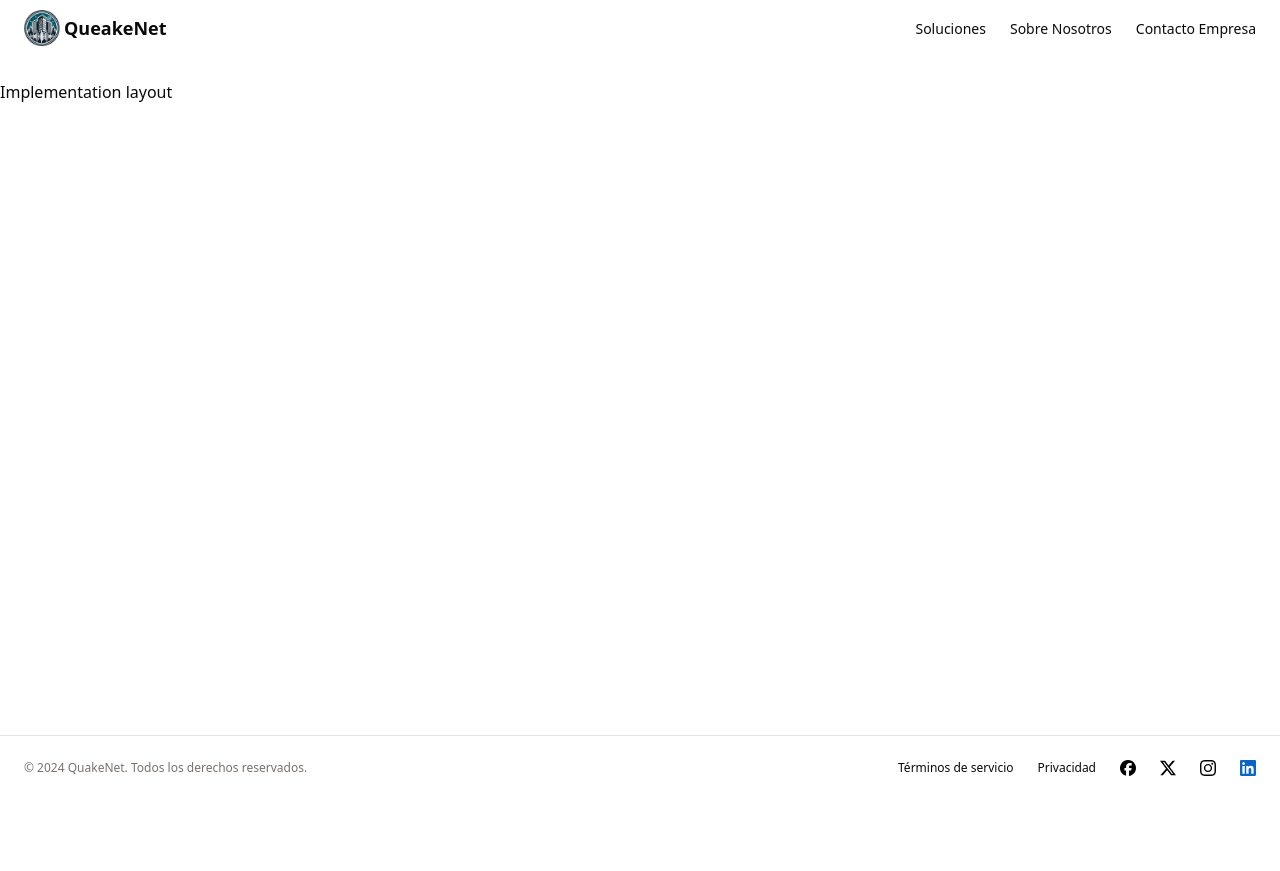
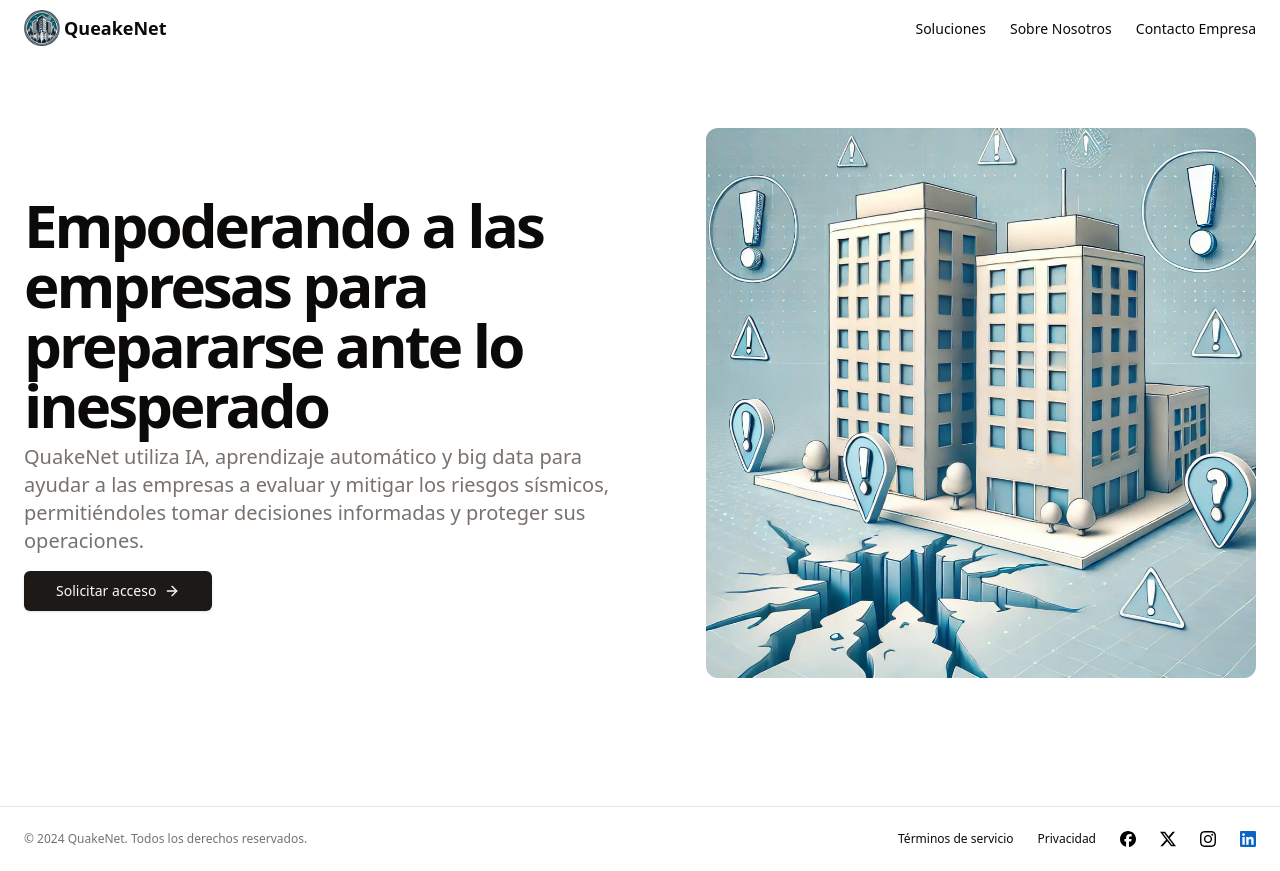
Before and after one commit to alejooroncoy/quicknet-landing, an Astro site: page / in a window 1280 px wide. Before the commit the page ends 800 px from the top, so only its background shows below. Built offline with nearby package versions, Linux system fonts and the light colour scheme; Astro itself is replaced by a stand-in of ours.

Commit message:
feat: Add Hero

```diff
--- /dev/null
+++ b/src/components/home/Hero.astro
@@ -0,0 +1,44 @@
+---
+import { Image } from "astro:assets";
+import { ArrowRightIcon } from "lucide-react";
+import HeroImg from "@/assets/hero_img.jpg";
+---
+
+<section class="w-full pt-6 md:pt-12 lg:pt-16 pb-12 md:pb-24 lg:pb-32">
+  <div class="container mx-auto px-4 md:px-6">
+    <div class="grid gap-6 lg:grid-cols-[1fr_500px] lg:gap-12 xl:grid-cols-[1fr_550px]">
+      <div class="flex flex-col justify-center space-y-4">
+        <div class="space-y-2">
+          <h1 class="text-3xl font-bold tracking-tighter sm:text-5xl xl:text-6xl/none">
+            Empoderando a las empresas para prepararse ante lo inesperado
+          </h1>
+          <p class="max-w-[600px] text-muted-foreground md:text-xl">
+            QuakeNet utiliza IA, aprendizaje automático y big data para
+            ayudar a las empresas a evaluar y mitigar los riesgos
+            sísmicos, permitiéndoles tomar decisiones informadas y
+            proteger sus operaciones.
+          </p>
+        </div>
+        <div class="flex flex-col gap-2 min-[400px]:flex-row">
+          <a
+            href="#contacto-empresa"
+            class="inline-flex h-10 items-center justify-center rounded-md bg-primary px-8 text-sm font-medium text-primary-foreground shadow transition-colors hover:bg-primary/90 focus-visible:outline-none focus-visible:ring-1 focus-visible:ring-ring disabled:pointer-events-none disabled:opacity-50"
+
+          >
+            Solicitar acceso
+            <ArrowRightIcon class="ml-2 h-4 w-4" />
+          </a>
+        </div>
+      </div>
+      <div class="flex flex-col justify-center">
+        <Image
+          src={HeroImg}
+          width="550"
+          height="550"
+          alt="Hero"
+          class="mx-auto aspect-video overflow-hidden rounded-xl object-cover sm:w-full lg:order-last lg:aspect-square"
+        />
+      </div>
+    </div>
+  </div>
+</section>
--- a/src/pages/index.astro
+++ b/src/pages/index.astro
@@ -1,10 +1,11 @@
 ---
+import Hero from "@/components/home/Hero.astro";
 import Layout from "@/layouts/Layout.astro";
 import "@/styles/globals.css";
 ---
 
 <Layout>
-  <main class="flex-1 pt-20">
-    <h1>Implementation layout</h1>
-  </main>
+	<main class="flex-1 pt-16">
+		<Hero />
+	</main>
 </Layout>
```
Also changed, not shown: src/assets/hero_img.jpg (added).
